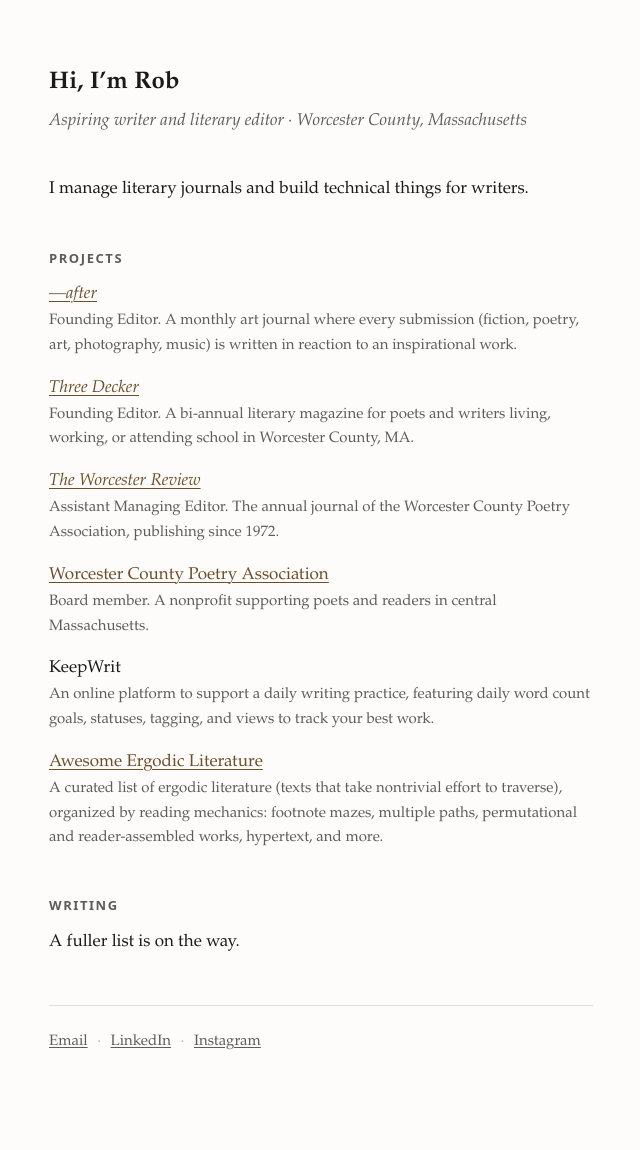
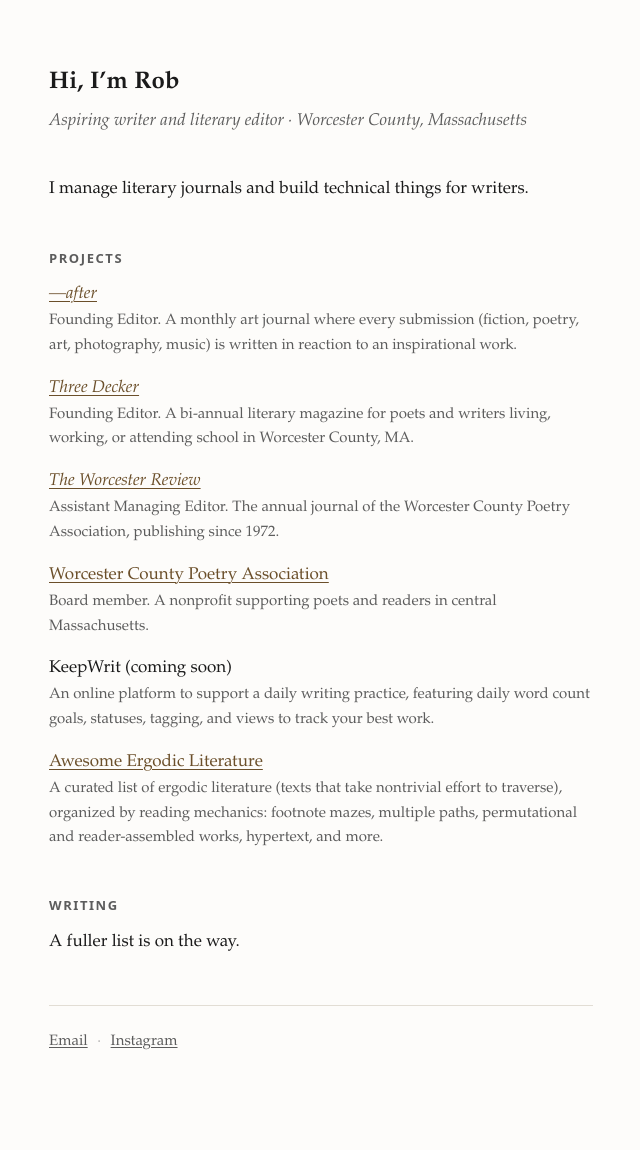
Before and after one commit to rrbaker/rrbaker.com, a Jekyll site: the page built from index.md, in a window 1280 px wide. Shown: the whole page, without its empty margins (319-959 px from the left). Built offline with Jekyll 4.4.1, drawn with Linux system fonts in a browser that asks for light colours.

Commit message:
Remove LinkedIn link; mark KeepWrit as coming soon
Co-Authored-By: Claude Opus 5.5 <noreply@anthropic.com>

```diff
--- a/_config.yml
+++ b/_config.yml
@@ -13,8 +13,6 @@ baseurl: ""
 links:
   - name: Email
     url: "mailto:rrbaker@gmail.com"
-  - name: LinkedIn
-    url: "https://www.linkedin.com/in/rrbaker"
   - name: Instagram
     url: "https://www.instagram.com/rrbaker"
 
--- a/index.md
+++ b/index.md
@@ -29,7 +29,7 @@ I manage literary journals and build technical things for writers.
     <span class="note">Board member. A nonprofit supporting poets and readers in central Massachusetts.</span>
   </li>
   <li>
-    KeepWrit
+    KeepWrit (coming soon)
     <span class="note">An online platform to support a daily writing practice, featuring daily word count goals, statuses, tagging, and views to track your best work.</span>
   </li>
   <li>
```
